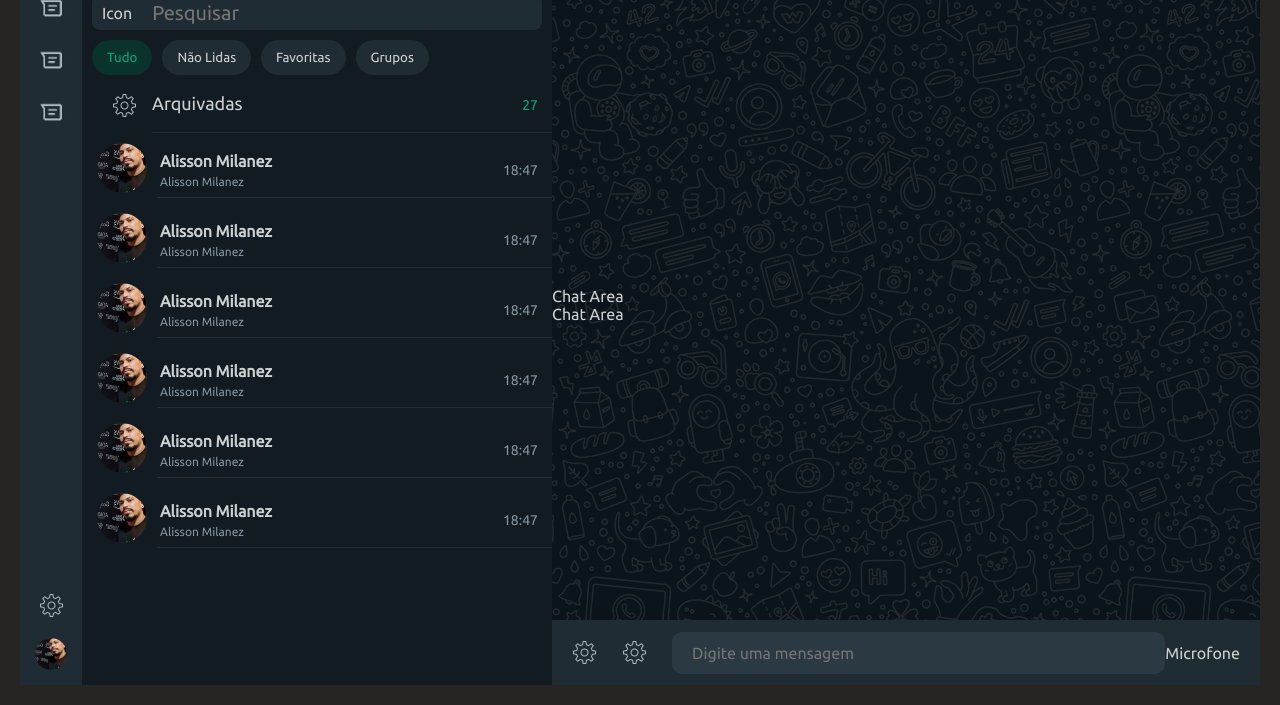
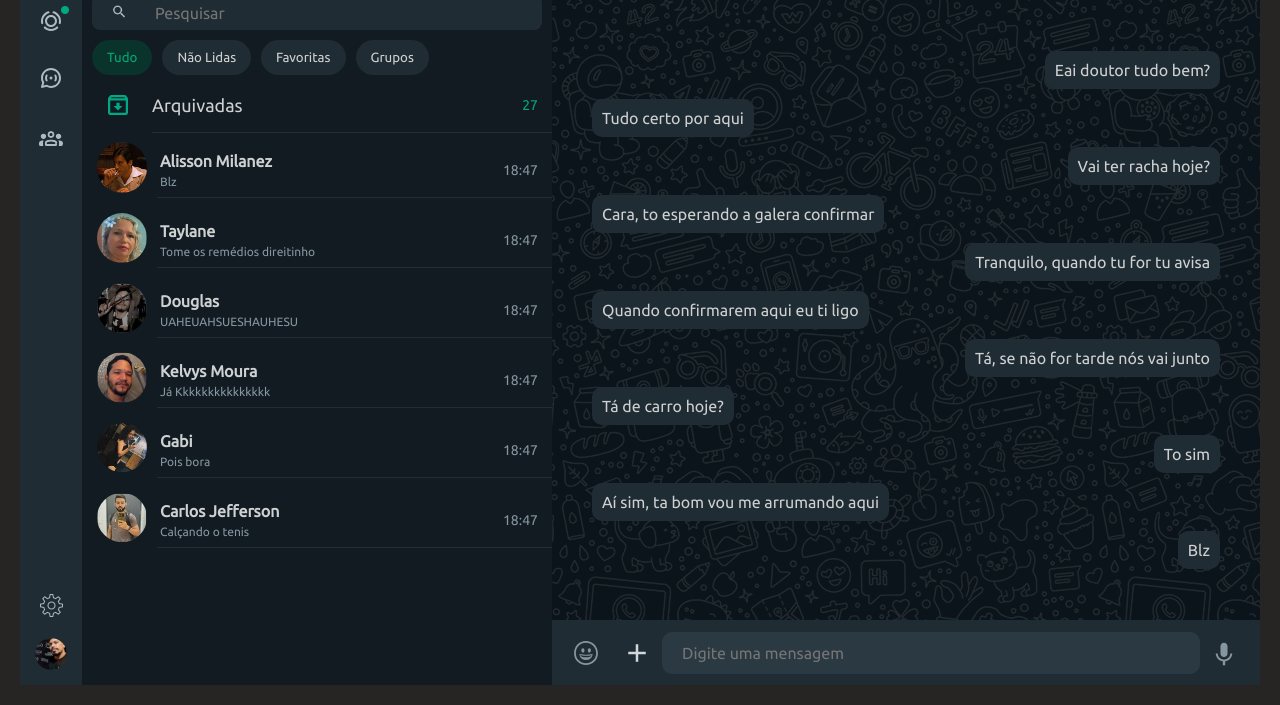
Before and after one commit to rodrigsneto/whatsapp, a plain HTML site: page index.html in a window 1280 px wide. Shown: the part 95-800 px from the top of the page. Drawn offline with Linux system fonts and the light colour scheme.

Commit message:
alterado icones e fotos de perfil

```diff
--- a/index.html
+++ b/index.html
@@ -10,10 +10,10 @@
 <body>
     <section class="painel-bar">
         <div class="painel-bar-acima-itens">
-            <img class="icon-chat" src="imgs/icon-chat.png" alt="perfil">
-            <img class="icon-status" src="imgs/icon-chat.png" alt="perfil">
-            <img class="icon-canais" src="imgs/icon-chat.png" alt="perfil">
-            <img class="icon-comunidades" src="imgs/icon-chat.png" alt="perfil">
+            <img src="imgs/chat.png" alt="perfil">
+            <img src="imgs/status.png" alt="perfil">
+            <img src="imgs/canais.png" alt="perfil">
+            <img src="imgs/comunidades.png" alt="perfil">
         </div>
         <div class="painel-bar-abaixo-itens">
             <img class="icon-config" src="imgs/config-icon.png" alt="perfil">
@@ -30,13 +30,13 @@
                     Conversas
                 </div>
                 <div class="conversas-header-icons">
-                    <img class="conversas-header-icon" src="imgs/config-icon.png" alt="perfil">
-                    <img class="conversas-header-icon" src="imgs/config-icon.png" alt="perfil">
+                    <img src="imgs/newchat.png" alt="perfil">
+                    <img src="imgs/options2.png" alt="perfil">
                 </div>
             </div>
             <div class="conversas-pesquisa-area">
                 <div>
-                    Icon
+                    <img class="conversas-pesquisa-icon" src="imgs/search.png" alt="perfil">
                 </div>
                 <div>
                     <input type="text" placeholder="Pesquisar">
@@ -51,7 +51,7 @@
             <div>
                 <div class="conversas-arquivadas-area">
                     <div class="conversas-arquivadas-area-esq">
-                        <img class="conversas-arquivadas-icon" src="imgs/config-icon.png" alt="perfil">
+                        <img class="conversas-arquivadas-icon" src="imgs/arquivadas.png" alt="perfil">
                         <div class="conversas-arquivadas-titulo">Arquivadas</div>
                     </div>
                     <div>
@@ -62,10 +62,10 @@
             <div>
                 <div class="conversas-area">
                     <div class="conversas-perfil-area">
-                        <img class="conversa-perfil-icon" src="imgs/meu-perfil.png" alt="perfil">
+                        <img class="conversa-perfil-icon" src="imgs/ALISSON.png" alt="perfil">
                         <div class="conversa-perfil-titulo-area">
                             <div class="conversa-perfil-titulo">Alisson Milanez</div>
-                            <div class="conversa-perfil-subtitulo">Alisson Milanez</div>
+                            <div class="conversa-perfil-subtitulo">Blz</div>
                         </div>
                     </div>
                     <div>
@@ -76,10 +76,10 @@
             <div>
                 <div class="conversas-area">
                     <div class="conversas-perfil-area">
-                        <img class="conversa-perfil-icon" src="imgs/meu-perfil.png" alt="perfil">
+                        <img class="conversa-perfil-icon" src="imgs/TAYLANE.png" alt="perfil">
                         <div class="conversa-perfil-titulo-area">
-                            <div class="conversa-perfil-titulo">Alisson Milanez</div>
-                            <div class="conversa-perfil-subtitulo">Alisson Milanez</div>
+                            <div class="conversa-perfil-titulo">Taylane</div>
+                            <div class="conversa-perfil-subtitulo">Tome os remédios direitinho</div>
                         </div>
                     </div>
                     <div>
@@ -90,10 +90,10 @@
             <div>
                 <div class="conversas-area">
                     <div class="conversas-perfil-area">
-                        <img class="conversa-perfil-icon" src="imgs/meu-perfil.png" alt="perfil">
+                        <img class="conversa-perfil-icon" src="imgs/DOUG.png" alt="perfil">
                         <div class="conversa-perfil-titulo-area">
-                            <div class="conversa-perfil-titulo">Alisson Milanez</div>
-                            <div class="conversa-perfil-subtitulo">Alisson Milanez</div>
+                            <div class="conversa-perfil-titulo">Douglas</div>
+                            <div class="conversa-perfil-subtitulo">UAHEUAHSUESHAUHESU</div>
                         </div>
                     </div>
                     <div>
@@ -104,10 +104,10 @@
             <div>
                 <div class="conversas-area">
                     <div class="conversas-perfil-area">
-                        <img class="conversa-perfil-icon" src="imgs/meu-perfil.png" alt="perfil">
+                        <img class="conversa-perfil-icon" src="imgs/kelvys.png" alt="perfil">
                         <div class="conversa-perfil-titulo-area">
-                            <div class="conversa-perfil-titulo">Alisson Milanez</div>
-                            <div class="conversa-perfil-subtitulo">Alisson Milanez</div>
+                            <div class="conversa-perfil-titulo">Kelvys Moura</div>
+                            <div class="conversa-perfil-subtitulo">Já Kkkkkkkkkkkkkkk</div>
                         </div>
                     </div>
                     <div>
@@ -118,10 +118,10 @@
             <div>
                 <div class="conversas-area">
                     <div class="conversas-perfil-area">
-                        <img class="conversa-perfil-icon" src="imgs/meu-perfil.png" alt="perfil">
+                        <img class="conversa-perfil-icon" src="imgs/gabi.png" alt="perfil">
                         <div class="conversa-perfil-titulo-area">
-                            <div class="conversa-perfil-titulo">Alisson Milanez</div>
-                            <div class="conversa-perfil-subtitulo">Alisson Milanez</div>
+                            <div class="conversa-perfil-titulo">Gabi</div>
+                            <div class="conversa-perfil-subtitulo">Pois bora</div>
                         </div>
                     </div>
                     <div>
@@ -132,10 +132,10 @@
             <div>
                 <div class="conversas-area">
                     <div class="conversas-perfil-area">
-                        <img class="conversa-perfil-icon" src="imgs/meu-perfil.png" alt="perfil">
+                        <img class="conversa-perfil-icon" src="imgs/carlos.png" alt="perfil">
                         <div class="conversa-perfil-titulo-area">
-                            <div class="conversa-perfil-titulo">Alisson Milanez</div>
-                            <div class="conversa-perfil-subtitulo">Alisson Milanez</div>
+                            <div class="conversa-perfil-titulo">Carlos Jefferson</div>
+                            <div class="conversa-perfil-subtitulo">Calçando o tenis</div>
                         </div>
                     </div>
                     <div>
@@ -154,22 +154,97 @@
                     <div class="chat-titulo">Alisson Milanez</div>
                 </div>
                 <div class="chat-header-itens-direita">
-                    <img class="chat-header-icon" src="imgs/config-icon.png" alt="perfil">
-                    <img class="chat-header-icon" src="imgs/config-icon.png" alt="perfil">
+                    <img src="imgs/search.png" alt="perfil">
+                    <img src="imgs/options.png" alt="perfil">
                 </div>
             </div>
             <div>
-                <div class="mensagem enviada">Chat Area</div>
-                <div class="mensagem recebida">Chat Area</div>
+                <div class="chat-area-mensagens">
+                    <div class="mensagem-enviada">
+                        <div class="chat-mensagem-area">
+                            <div class="mensagem enviada">Eai doutor tudo bem?</div>
+                        </div>
+                    </div>
+                </div>
+                <div class="chat-area-mensagens">
+                    <div class="mensagem-recebida">
+                        <div class="chat-mensagem-area">
+                            <div class="mensagem enviada">Tudo certo por aqui</div>
+                        </div>
+                    </div>
+                </div>
+                <div class="chat-area-mensagens">
+                    <div class="mensagem-enviada">
+                        <div class="chat-mensagem-area">
+                            <div class="mensagem enviada">Vai ter racha hoje?</div>
+                        </div>
+                    </div>
+                </div>
+                <div class="chat-area-mensagens">
+                    <div class="mensagem-recebida">
+                        <div class="chat-mensagem-area">
+                            <div class="mensagem enviada">Cara, to esperando a galera confirmar</div>
+                        </div>
+                    </div>
+                </div>
+                <div class="chat-area-mensagens">
+                    <div class="mensagem-enviada">
+                        <div class="chat-mensagem-area">
+                            <div class="mensagem enviada">Tranquilo, quando tu for tu avisa</div>
+                        </div>
+                    </div>
+                </div>
+                <div class="chat-area-mensagens">
+                    <div class="mensagem-recebida">
+                        <div class="chat-mensagem-area">
+                            <div class="mensagem enviada">Quando confirmarem aqui eu ti ligo</div>
+                        </div>
+                    </div>
+                </div>
+                <div class="chat-area-mensagens">
+                    <div class="mensagem-enviada">
+                        <div class="chat-mensagem-area">
+                            <div class="mensagem enviada">Tá, se não for tarde nós vai junto</div>
+                        </div>
+                    </div>
+                </div>
+                <div class="chat-area-mensagens">
+                    <div class="mensagem-recebida">
+                        <div class="chat-mensagem-area">
+                            <div class="mensagem enviada">Tá de carro hoje?</div>
+                        </div>
+                    </div>
+                </div>
+                <div class="chat-area-mensagens">
+                    <div class="mensagem-enviada">
+                        <div class="chat-mensagem-area">
+                            <div class="mensagem enviada">To sim</div>
+                        </div>
+                    </div>
+                </div>
+                <div class="chat-area-mensagens">
+                    <div class="mensagem-recebida">
+                        <div class="chat-mensagem-area">
+                            <div class="mensagem enviada">Aí sim, ta bom vou me arrumando aqui</div>
+                        </div>
+                    </div>
+                </div>
+                <div class="chat-area-mensagens">
+                    <div class="mensagem-enviada">
+                        <div class="chat-mensagem-area">
+                            <div class="mensagem enviada">Blz</div>
+                        </div>
+                    </div>
+                </div>
             </div>
             <div class="chat-input-area">
-                <img class="chat-header-icon" src="imgs/config-icon.png" alt="perfil">
-                <img class="chat-header-icon" src="imgs/config-icon.png" alt="perfil">
+                <img src="imgs/emoji.png" alt="perfil">
+                <img src="imgs/anexo.png" alt="perfil">
                 <div class="chat-input-text-area">
                     <input type="text" placeholder="Digite uma mensagem">
                 </div>
 
-                <div>Microfone</div>
+                <img src="imgs/mic.png" alt="perfil">
             </div>
         </div>
     </section>
--- a/style.css
+++ b/style.css
@@ -32,8 +32,6 @@ body {
 
 .painel-bar-acima-itens img {
     margin-top: 10px;
-    width: 42px;
-    border-radius: 50px;
 }
 .painel-bar-abaixo-itens {
     display: flex;
@@ -92,14 +90,16 @@ body {
     padding-left: 10px;
     margin-right: 10px;
 }
+.conversas-pesquisa-icon {
+    width: 33px;
+}
 
 .conversas-pesquisa-area input {
     margin-left: 20px;
     border: none;
     background-color: #202C33;
     outline: 0;
-    font-size: 20px;
-    font-weight: 100;
+    font-size: 16px;
 }
 
 .conversas-filtro-area {
@@ -118,19 +118,10 @@ body {
     background-color: #0A332C;
     color: #04A879;
 }
-/*
-.conversas-arquivadas-area {
-    display: flex;
-    margin-left: 30px;
-    height: 60px;
-    align-items: center;
-    justify-content: space-between;
-} */
-
 
 .conversas-arquivadas-area {
     display: flex;
-    margin-left: 30px;
+    margin-left: 10px;
     height: 60px;
     align-items: center;
     justify-content: space-between;
@@ -140,8 +131,7 @@ body {
     content: "";
     position: fixed;
     border-bottom: solid 1px #222D34;
-    margin-top: 55px;
-    margin-left: 40px;
+    margin: 55px 0 0 60px;
     width: 400px;
 }
 
@@ -149,19 +139,19 @@ body {
     content: "";
     position: fixed;
     border-bottom: solid 1px #222D34;
-    margin-top: 55px;
-    margin-left: 60px;
+    margin: 55px 0 0 60px;
     width: 395px;
 }
 .conversas-arquivadas-area-esq {
     display: flex;
+    align-items: center;
 }
 .conversas-arquivadas-icon {
-    width: 25px;
+    width: 50px;
 }
 .conversas-arquivadas-titulo {
-    margin-left: 15px;
     font-size: 18px;
+    margin-left: 10px;
 }
 .conversas-arquivadas-quant {
     font-size: 14px;
@@ -266,16 +256,16 @@ body {
 
 .chat-input-area {
     display: flex;
-    padding: 0 20px;
+    padding: 0 10px;
+    align-items: center;
     justify-content: space-between;
-    align-items: center;
     height: 65px;
     background-color: #202C33;
 }
 
 .chat-input-text-area {
     background-color: #2A3942;
-    width: 80%;
+    width: 100%;
     height: 42px;
     display: flex;
     align-items: center;
@@ -289,3 +279,31 @@ body {
     outline: 0;
     font-size: 16px;
 }
+.chat-input-area img {
+    width: 50px;
+}
+.chat-area-mensagens {
+    display: flex;
+    width: 100%;
+}
+.mensagem-enviada {
+    display: flex;
+    width: 100%;
+    flex-direction: row-reverse
+}
+.mensagem-recebida {
+    display: flex;
+    width: 100%;
+    flex-direction: row
+}
+.chat-mensagem-area {
+    margin: 0 40px;
+}
+.mensagem {
+    display: flex;
+    padding: 10px;
+    align-items: center;
+    margin-top: 10px;
+    background-color: #202C33;
+    border-radius: 10px;
+}
```
Also changed, not shown: imgs/ALISSON.png (added), imgs/DOUG.png (added), imgs/TAYLANE.png (added), imgs/anexo.png (added), imgs/arquivadas.png (added), imgs/canais.png (added), imgs/carlos.png (added), imgs/chat.png (added), imgs/comunidades.png (added), imgs/emoji.png (added), imgs/gabi.png (added), imgs/kelvys.png (added), imgs/mic.png (added), imgs/newchat.png (added), 4 more files.
